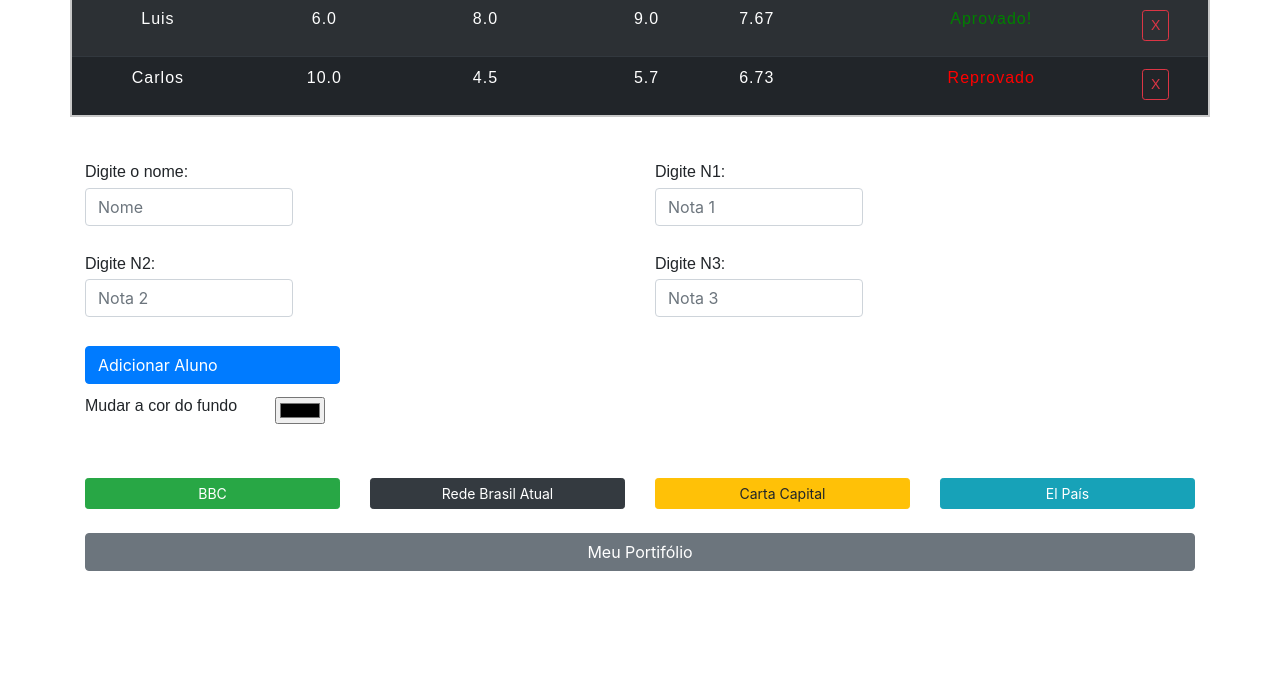
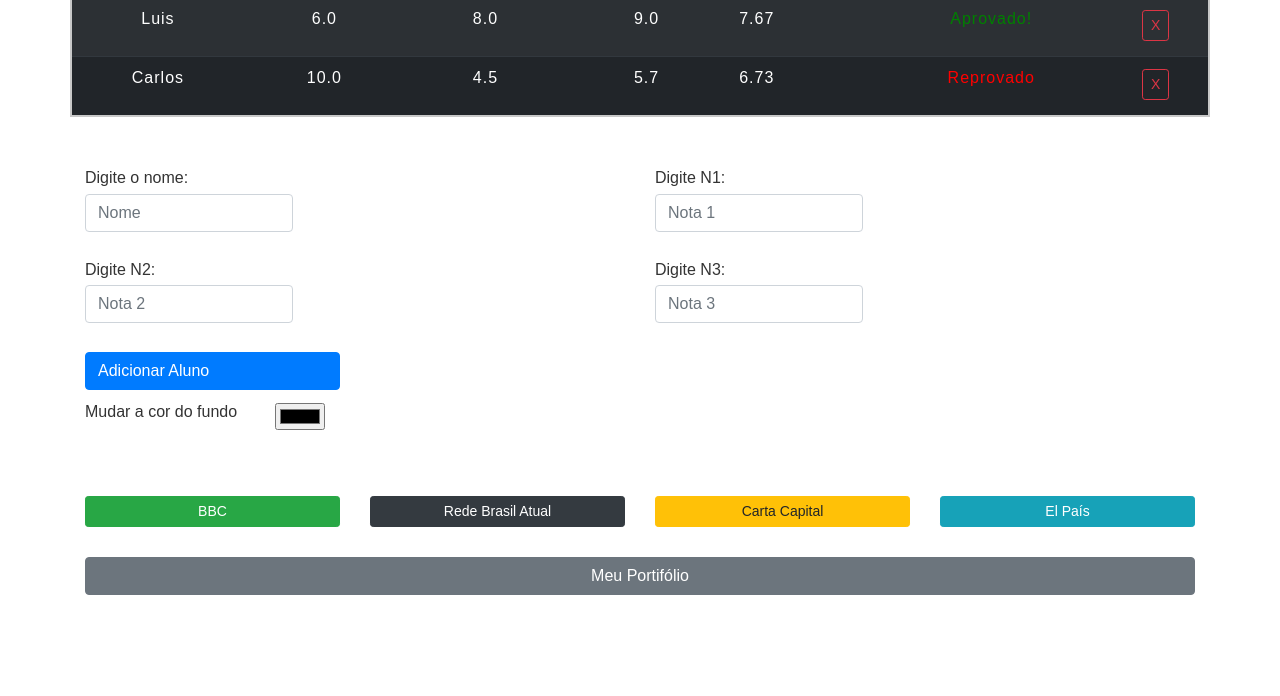
Before and after one commit to rafael-ventura/js-trainning, a plain HTML site: page index.html in a window 1280 px wide. Shown: the part 104-800 px from the top of the page. Drawn offline with nearby package versions, Linux system fonts and the light colour scheme.

Commit message:
Update index.css

```diff
--- a/css/index.css
+++ b/css/index.css
@@ -40,3 +40,11 @@ input[type="text"]{
     border-color: inherit;
     text-align: center;
   }
+  #appSummary{
+    justify-content:center;
+}
+body{
+	font-size: 20px;
+	font-family: sans-serif;
+	color: #333;
+}
```
